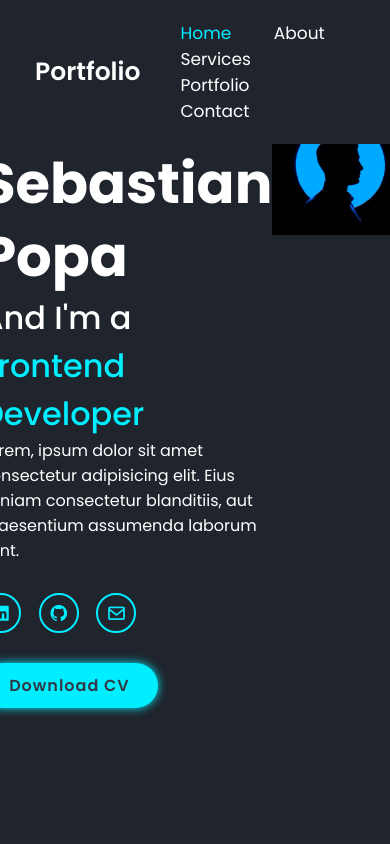
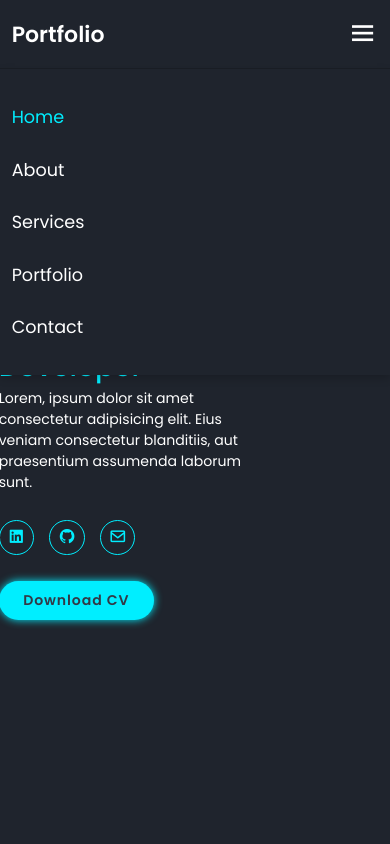
Before and after one commit to Se-Po/Proto, a website built with Vite: page index.html in a window 390 px wide. Shown: the top 844 px of the page. Built offline with nearby package versions, Linux system fonts and the light colour scheme.

Commit message:
added @media

```diff
--- a/main.js
+++ b/main.js
@@ -1,4 +1,5 @@
 /*==================== toggle icon navbar ====================*/
+// 55:00
 /*==================== scroll sections active link ====================*/
 let sections = document.querySelectorAll('section');
 let navLinks = document.querySelectorAll('header nav a');
@@ -20,7 +21,9 @@ window.onscroll = () => {
       }
    });
    /*==================== sticky navbar ====================*/
-   // 50:00
+   let header = document.querySelector('header');
+
+   header.classList.toggle('sticky', window.scrollY > 100)
 };
 
 /*==================== remove toggle icon and navbar when click navbar link (scroll) ====================*/
--- a/style.css
+++ b/style.css
@@ -1,4 +1,4 @@
-@import url("https://fonts.googleapis.com/css2?family=Poppins:wght@300;400;500;600;700;800;900&display=swap");
+@import url('https://fonts.googleapis.com/css2?family=Poppins:wght@300;400;500;600;700;800;900&display=swap');
 * {
    margin: 0;
    padding: 0;
@@ -7,7 +7,7 @@
    border: none;
    outline: none;
    scroll-behavior: smooth;
-  font-family: "Poppins", sans-serif;
+   font-family: 'Poppins', sans-serif;
 }
 :root {
    --bg-color: #1f242d;
@@ -31,7 +31,7 @@ body {
 section {
    min-height: 100vh;
    padding: 10rem 9% 2rem;
-  color: var(--text-color)
+   color: var(--text-color);
 }
 
 .header {
@@ -46,6 +46,11 @@ section {
    align-items: center;
    z-index: 100;
 }
+
+.header.sticky {
+   border-bottom: .1rem solid rgba(0, 0, 0, .2);
+}
+
 .logo {
    font-size: 2.5rem;
    color: var(--text-color);
@@ -57,7 +62,7 @@ section {
    font-size: 1.7rem;
    color: var(--text-color);
    margin-left: 4rem; /* 4rem before text*/
-  transition: .3s; /* 0.3s the color on text disappear*/
+   transition: 0.3s; /* 0.3s the color on text disappear*/
 }
 
 .navbar a:hover,
@@ -111,12 +116,12 @@ span {
    width: 4rem;
    height: 4rem;
    background: transparent;
-  border: .2rem solid var(--main-color);
+   border: 0.2rem solid var(--main-color);
    border-radius: 50%;
-  font-size: 2rem;;
+   font-size: 2rem;
    color: var(--main-color);
    margin: 3rem 1.5rem 3rem 0rem;
-  transition: .5s ease;
+   transition: 0.5s ease;
 }
 
 .social-media a:hover {
@@ -133,12 +138,12 @@ span {
    box-shadow: 0 0 1rem var(--main-color);
    font-size: 1.6rem;
    color: var(--second-bg-color);
-  letter-spacing: .1rem;
+   letter-spacing: 0.1rem;
    font-weight: 600;
-  transition: .5s ease;
+   transition: 0.5s ease;
 }
 
-.btn:hover{
+.btn:hover {
    box-shadow: none;
 }
 
@@ -191,12 +196,12 @@ span {
    padding: 3rem 2rem 4rem;
    border-radius: 2rem;
    text-align: center;
-  border: .2rem solid var(--bg-color);
+   border: 0.2rem solid var(--bg-color);
 }
 
 .services-container .services-box:hover {
    border-color: var(--main-color);
-  transform: .5s ease;
+   transform: 0.5s ease;
 }
 
 .services-box i {
@@ -238,7 +243,7 @@ span {
 
 .portfolio-box img {
    width: 100%;
-  transition: .5s ease;
+   transition: 0.5s ease;
 }
 
 .portfolio-box:hover img {
@@ -251,7 +256,7 @@ span {
    left: 0;
    width: 100%;
    height: 100%;
-  background: linear-gradient(rgba(0, 0, 0, .1), var(--main-color));
+   background: linear-gradient(rgba(0, 0, 0, 0.1), var(--main-color));
    display: flex;
    justify-content: center;
    align-items: center;
@@ -259,7 +264,7 @@ span {
    text-align: center;
    padding: 0 4rem;
    transform: translateY(100%);
-  transition: .5s ease;
+   transition: 0.5s ease;
 }
 
 .portfolio-box:hover .portfolio-layer {
@@ -272,7 +277,7 @@ span {
 
 .portfolio-layer p {
    font-size: 1.6rem;
-  margin: .3rem 0 1rem;
+   margin: 0.3rem 0 1rem;
 }
 
 .portfolio-layer a {
@@ -314,8 +319,8 @@ span {
    font-size: 1.6rem;
    color: var(--text-color);
    background: var(--second-bg-color);
-    border-radius: .8rem;
-    margin: .7rem 0;
+   border-radius: 0.8rem;
+   margin: 0.7rem 0;
 }
 
 .contact form .input-box input {
@@ -328,7 +333,7 @@ span {
 
 .contact form .btn {
    margin-top: 2rem;
-    cursor: pointer ;
+   cursor: pointer;
 }
 
 .footer {
@@ -348,10 +353,10 @@ span {
    display: inline-flex;
    justify-content: center;
    align-items: center;
-    padding: .8rem;
+   padding: 0.8rem;
    background: var(--main-color);
-    border-radius: .8rem;
-    transition: .5s ease;
+   border-radius: 0.8rem;
+   transition: 0.5s ease;
 }
 
 .footer-iconTop a:hover {
@@ -362,3 +367,48 @@ span {
    font-size: 2.4rem;
    color: var(--second-bg-color);
 }
+
+/* BREAKPOINTS */
+
+@media (max-width: 1200px) {
+   html {
+      font-size: 55%;
+   }
+}
+
+@media (max-width: 991px) {
+   .header {
+      padding: 2rem 3%;
+   }
+
+   section {
+      padding: 10rem 3% 2rem;
+   }
+
+   .footer {
+      padding: 2rem 3%;
+   }
+}
+
+@media (max-width: 768px) {
+   #menu-icon {
+      display: block;
+   }
+      /* hide navbar and show hamburger*/
+   .navbar {
+      position: absolute;
+      top: 100%;
+      left: 0;
+      width: 100%;
+      padding: 1rem 3%;
+      background: var(--bg-color);
+      border-top: .1rem solid rgba(0, 0, 0, .2);
+      box-shadow: 0 .5rem 1rem rgba(0, 0, 0, .2);
+   }
+
+   .navbar a {
+      display: block;
+      font-size: 2rem;
+      margin: 3rem 0;
+   }
+}
```
Lines whose indentation alone changed are shown as unchanged.
